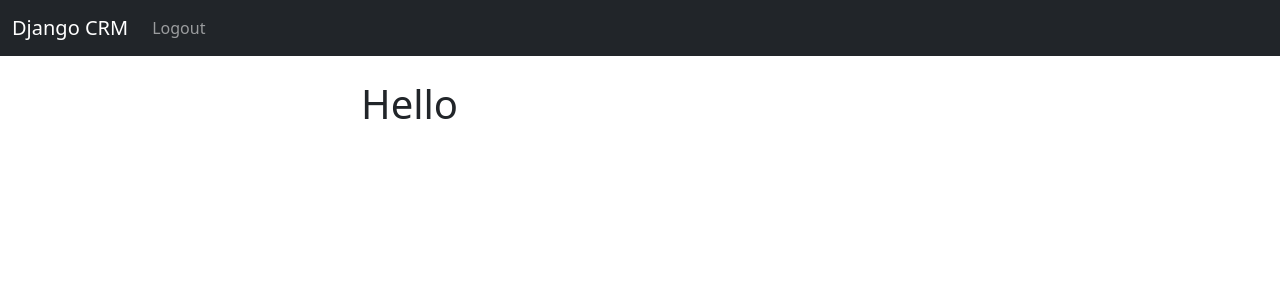
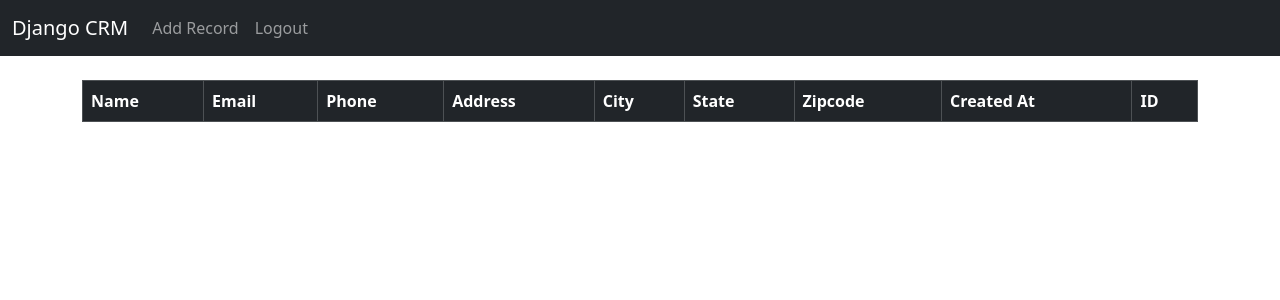
Before and after one commit to HugoHoffmann/django-crm, a Django app: page / in a window 1280 px wide. Shown: the top 300 px of the page. Run offline with Django 4.2, Linux system fonts and the light colour scheme; the visitor is signed in with stand-in values (Sample User, id 1); lists and menus that the app fills with data are empty.

Commit message:
feat: added templates

```diff
--- a/website/templates/home.html
+++ b/website/templates/home.html
@@ -1,12 +1,49 @@
 {% extends 'base.html' %}
 {% block content %}
 
+{% if user.is_authenticated %}
+<br />
+<table class="table table-striped table-hover table-bordered">
+  <thead class="table-dark">
+    <tr>
+      <th scope="col">Name</th>
+      <th scope="col">Email</th>
+      <th scope="col">Phone</th>
+      <th scope="col">Address</th>
+      <th scope="col">City</th>
+      <th scope="col">State</th>
+      <th scope="col">Zipcode</th>
+      <th scope="col">Created At</th>
+      <th scope="col">ID</th>
+    </tr>
+  </thead>
+  <tbody>
+
+    {% if records %}
+    {% for record in records %}
+    <tr>
+      <td>{{ record.first_name }} {{ record.last_name }}</td>
+      <td>{{ record.email }}</td>
+      <td>{{ record.phone }}</td>
+      <td>{{ record.address }}</td>
+      <td>{{ record.city }}</td>
+      <td>{{ record.state }}</td>
+      <td>{{ record.zipcode }}</td>
+      <td>{{ record.created_at }}</td>
+      <td><a href="{% url 'record' record.id %}">{{ record.id }}</a></td>
+    </tr>
+    {% endfor %}
+
+    {% endif %}
+
+
+  </tbody>
+</table>
+
+
+{% else %}
 <div class="col-md-6 offset-md-3">
-  {% if user.is_authenticated %}
-  <br />
 
-  <h1>Hello</h1>
-  {% else %}
   <h1>Login</h1>
   <br />
 
--- a/website/templates/navbar.html
+++ b/website/templates/navbar.html
@@ -8,6 +8,9 @@
     <div class="collapse navbar-collapse" id="navbarSupportedContent">
       <ul class="navbar-nav me-auto mb-2 mb-lg-0">
         {% if user.is_authenticated %}
+        <li class="nav-item">
+          <a class="nav-link" href="{% url 'add_record' %}">Add Record</a>
+        </li>
         <li class="nav-item">
           <a class="nav-link" href="{% url 'logout' %}">Logout</a>
         </li>
```
Also changed, not shown: website/templates/add_record.html (added, +21 -0 lines), website/templates/record.html (added, +56 -0 lines), website/templates/update_record.html (added, +21 -0 lines).
